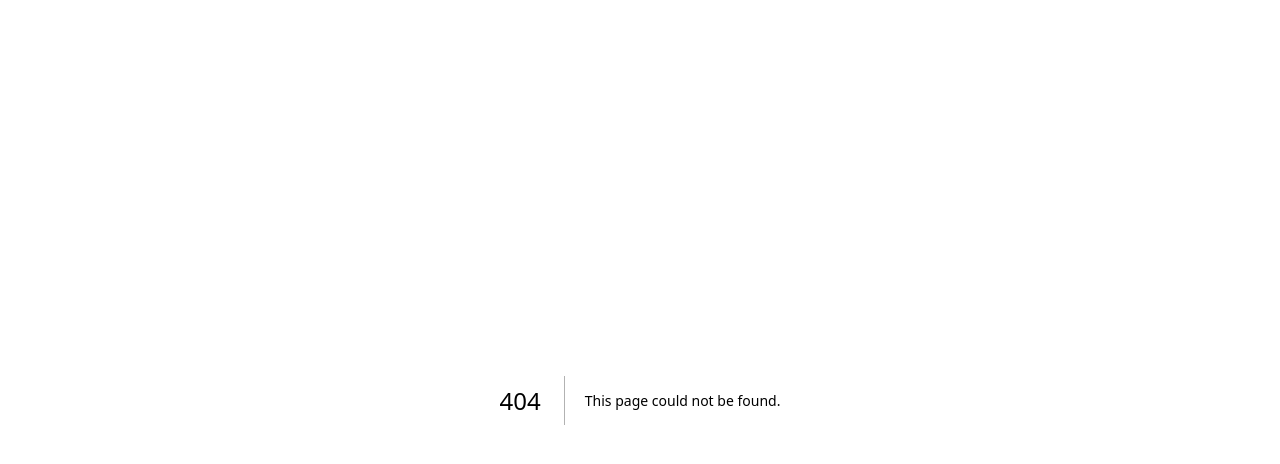
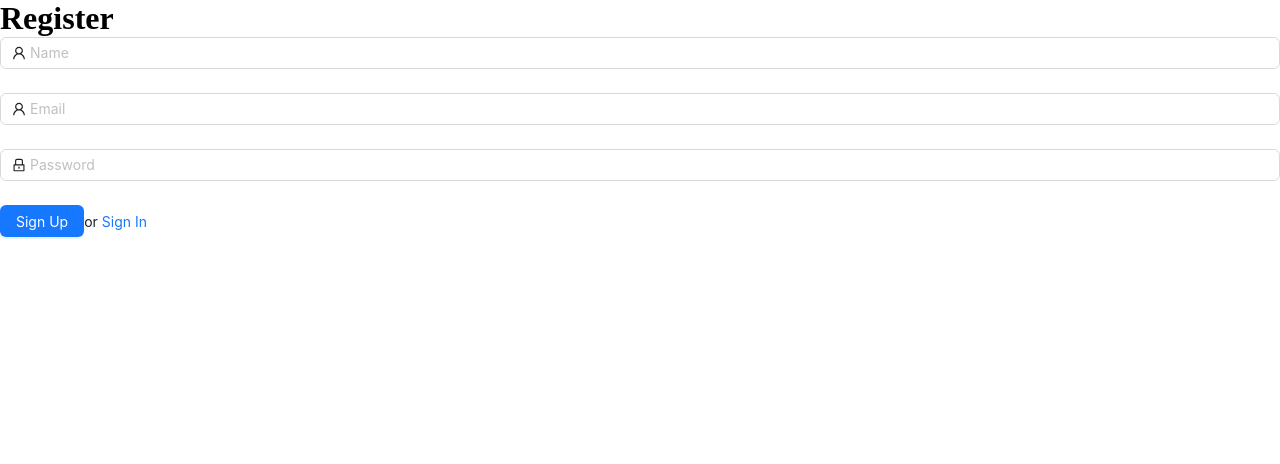
Before and after one commit to Toriqul-Leon/arrimo_frontend, a Next.js app: page /signup in a window 1280 px wide. Before the commit this address had no page. Shown: the top 464 px of the page. Built offline with nearby package versions, Linux system fonts and the light colour scheme; no server answers.

Commit message:
Auth added

```diff
--- a/package.json
+++ b/package.json
@@ -13,6 +13,7 @@
     "bcrypt": "^5.1.0",
     "mongoose": "^6.8.3",
     "next": "13.1.2",
+    "next-auth": "^4.18.8",
     "react": "18.2.0",
     "react-dom": "18.2.0"
   },
--- a/pages/_app.js
+++ b/pages/_app.js
@@ -1,7 +1,12 @@
-import '../styles/globals.css'
+import "../styles/globals.css";
+import { SessionProvider } from "next-auth/react";
 
 function MyApp({ Component, pageProps }) {
-  return <Component {...pageProps} />
+  return (
+    <SessionProvider session={pageProps.session}>
+      <Component {...pageProps} />
+    </SessionProvider>
+  );
 }
 
-export default MyApp
+export default MyApp;
--- a/pages/api/signin.js
+++ b/pages/api/signin.js
@@ -1,6 +1,7 @@
 import dbConnect from "../../db/connect";
 import User from "../../db/models/UserModel";
 import bcrypt from "bcrypt";
+
 
 export default async function handler(req, res) {
     const { email, password } = req.body;
@@ -15,6 +16,7 @@ export default async function handler(req, res) {
                 message: "User not found",
             });
         }
+
 
         const match = await bcrypt.compare(password, user.password);
 
@@ -34,6 +36,7 @@ export default async function handler(req, res) {
         res.json({
             success: false,
             message: error.message,
-    });
+        })
     }
+
   }
--- a/pages/api/signup.js
+++ b/pages/api/signup.js
@@ -1,6 +1,7 @@
 import dbConnect from "../../db/connect";
 import User from "../../db/models/UserModel";
 import { hash } from "bcrypt";
+
 
 export default async function handler(req, res) {
     const { name, email, password } = req.body;
@@ -19,10 +20,13 @@ export default async function handler(req, res) {
             message: "User created",
             user,
         });
+
+
     } catch (error) {
         res.json({
             success: false,
             message: error.message,
-    });
+        })
     }
+
   }
--- /dev/null
+++ b/pages/signup/index.js
@@ -0,0 +1,106 @@
+import { Button, Checkbox, Form, Input } from "antd";
+import { blue } from "@ant-design/colors";
+import { LockOutlined, UserOutlined } from "@ant-design/icons";
+import { useSession } from "next-auth/react";
+import { useRouter } from "next/router";
+import Link from "next/link";
+
+export default function Home() {
+  const router = useRouter();
+  const { data: session, status } = useSession();
+
+  if (status === "authenticated") {
+    router.push("/");
+  }
+
+  // signup
+  const signUp = async (values) => {
+    const res = await fetch("/api/signup", {
+      method: "POST",
+      headers: {
+        "Content-Type": "application/json",
+      },
+      body: JSON.stringify({
+        email: values.email,
+        password: values.password,
+        name: values.name,
+      }),
+    });
+    const data = await res.json();
+    if (data.success !== false) {
+      router.push("/signin");
+    } else {
+      alert("Email already exists");
+    }
+  };
+
+  return (
+    <div>
+      <h1>Register</h1>
+      <Form
+        name="normal_signup"
+        className="login-form"
+        initialValues={{
+          remember: true,
+        }}
+        onFinish={signUp}
+      >
+        <Form.Item
+          name="name"
+          rules={[
+            {
+              required: true,
+              message: "Your Full Name!",
+            },
+          ]}
+        >
+          <Input
+            prefix={<UserOutlined className="site-form-item-icon" />}
+            placeholder="Name"
+          />
+        </Form.Item>
+
+        <Form.Item
+          name="email"
+          rules={[
+            {
+              required: true,
+              message: "Please input your Email!",
+            },
+          ]}
+        >
+          <Input
+            prefix={<UserOutlined className="site-form-item-icon" />}
+            placeholder="Email"
+          />
+        </Form.Item>
+        <Form.Item
+          name="password"
+          rules={[
+            {
+              required: true,
+              message: "Please input your Password!",
+            },
+          ]}
+        >
+          <Input
+            prefix={<LockOutlined className="site-form-item-icon" />}
+            type="password"
+            placeholder="Password"
+          />
+        </Form.Item>
+
+        <Form.Item>
+          <Button
+            type="primary"
+            htmlType="submit"
+            className="login-form-button"
+          >
+            Sign Up
+          </Button>
+          or <Link href="/signin">Sign In</Link>
+        </Form.Item>
+      </Form>
+    </div>
+  );
+}
```
Also changed, not shown: pages/api/auth/[...nextauth].js (added, +61 -0 lines), pages/index.js (+20 -42 lines), pages/signin/index.js (added, +80 -0 lines), 1 other file (tests, documents, lock files or other folders). Lines whose indentation alone changed are shown as unchanged.
